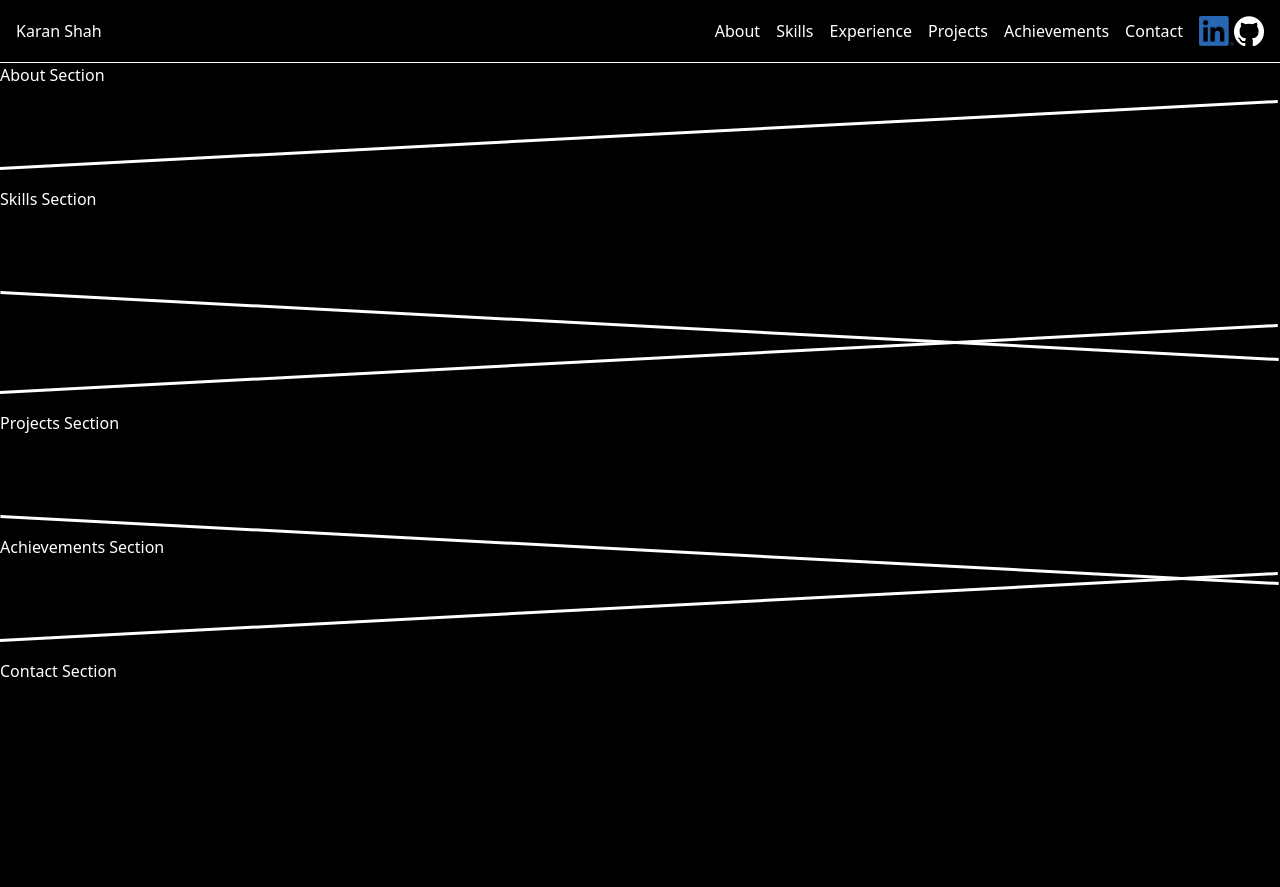
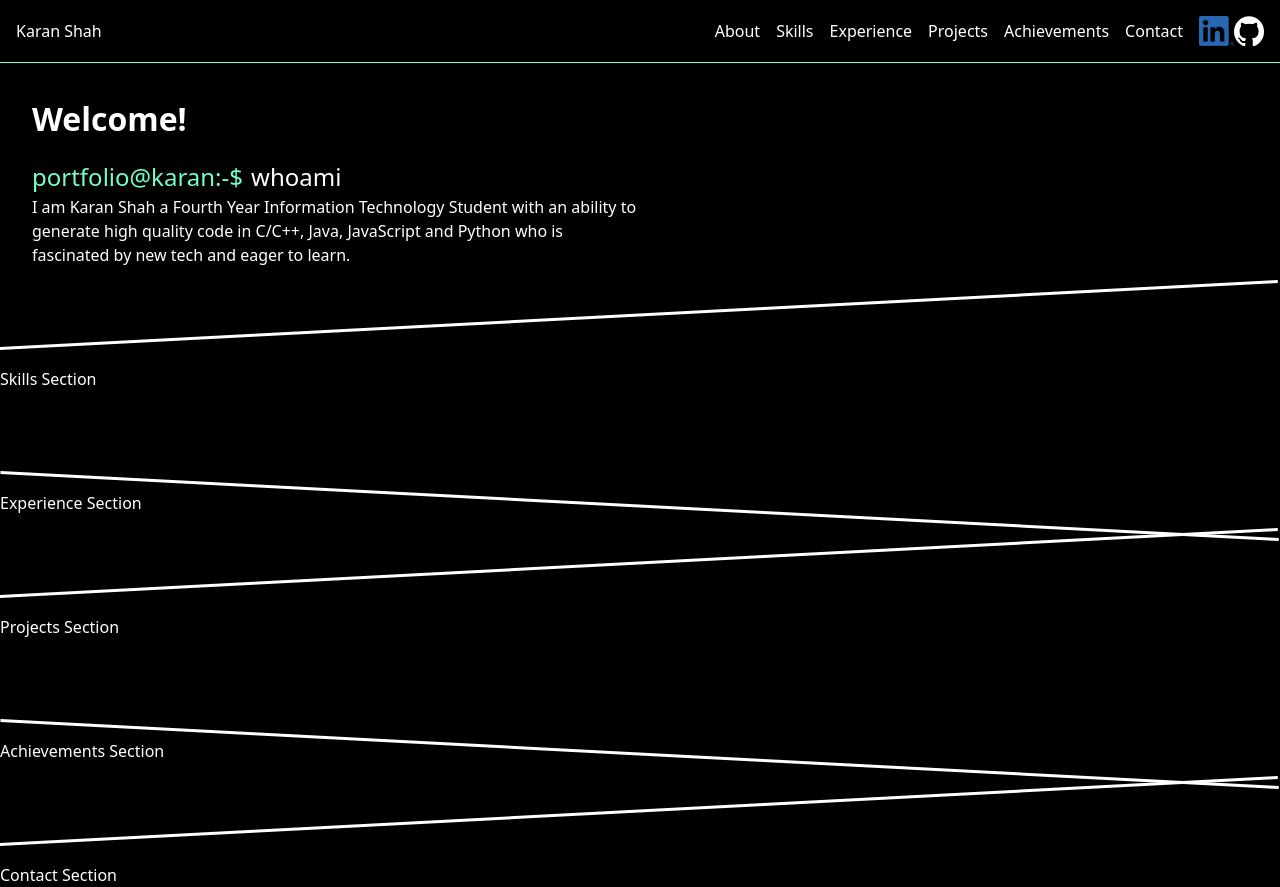
Before and after one commit to Karan-Shah-2513/portfolio-site, a Next.js app in the folder portfolio/: page / in a window 1280 px wide. Before the commit the page ends 800 px from the top, so only its background shows below. Built offline with nearby package versions, Linux system fonts and the light colour scheme.

Commit message:
Navbar and some About Content

```diff
--- a/portfolio/src/components/Command/Command.jsx
+++ b/portfolio/src/components/Command/Command.jsx
@@ -1,9 +1,10 @@
-import style from "./Command.module.scss";
-const Command = () => {
+import styles from "./Command.module.scss";
+const Command = (props) => {
   return (
-    <>
-      <div></div>
-    </>
+    <div className={styles.Command}>
+      <div className={styles.prompt}>portfolio@karan:-$ </div>
+      {props.command}
+    </div>
   );
 };
 
--- a/portfolio/src/components/Command/Command.module.scss
+++ b/portfolio/src/components/Command/Command.module.scss
@@ -0,0 +1,9 @@
+.Command {
+  display: flex;
+  font-size: 1.5rem;
+  gap: 0.5rem;
+}
+
+.prompt {
+  color: #72ffc9;
+}
--- a/portfolio/src/components/Navbar/Navbar.jsx
+++ b/portfolio/src/components/Navbar/Navbar.jsx
@@ -38,7 +38,6 @@
           </a>
         </div>
       </div>
-      <hr className={styles.hr}></hr>
     </>
   );
 };
--- a/portfolio/src/components/Navbar/Navbar.module.scss
+++ b/portfolio/src/components/Navbar/Navbar.module.scss
@@ -1,4 +1,4 @@
-.Navbar{
+.Navbar {
   display: flex;
   justify-content: flex-start;
   align-items: center;
@@ -6,25 +6,23 @@
   color: white;
   padding: 1rem;
   position: sticky;
+  top: 0;
+  border-bottom: 1px solid #72ffc9;
 }
 
-.social{
+.social {
   margin-left: 1rem;
   display: flex;
   justify-content: flex-end;
   align-items: center;
 }
-.menu{
+.menu {
   display: flex;
   flex: 1;
   justify-content: flex-end;
   align-items: center;
 }
-.menuItem{
+.menuItem {
   margin-left: 1rem;
   cursor: pointer;
 }
-
-.hr{
-    border-color: white;
-}
--- a/portfolio/src/components/Sections/About/About.jsx
+++ b/portfolio/src/components/Sections/About/About.jsx
@@ -1,7 +1,22 @@
+import styles from "./About.module.scss";
+import Command from "@/components/Command/Command";
+
 const About = () => {
   return (
-    <div>
-      <h1 id="about">About Section</h1>
+    <div className={styles.About}>
+      <div className={styles.welcome}>Welcome!</div>
+      <div className={styles.content}>
+        <Command command="whoami" />
+        <p>
+          I am <span>Karan Shah</span> a Fourth Year{" "}
+          <span>Information Technology</span> Student with an ability to
+          generate high quality code in <span>C/C++</span>, <span>Java</span>,{" "}
+          <span>JavaScript</span> and <span>Python</span> who is fascinated by
+          new tech and eager to learn.
+        </p>
+      </div>
+      <div className={styles.gif}></div>
+      {/* The Gif */}
     </div>
   );
 };
--- a/portfolio/src/components/Sections/About/About.module.scss
+++ b/portfolio/src/components/Sections/About/About.module.scss
@@ -0,0 +1,13 @@
+.About {
+  margin: 2rem;
+}
+
+.welcome {
+  font-size: 2rem;
+  font-weight: 600;
+  margin-bottom: 1rem;
+}
+
+.content {
+  width: 50%;
+}
--- a/portfolio/src/components/Sections/Experience/Experience.jsx
+++ b/portfolio/src/components/Sections/Experience/Experience.jsx
@@ -1,7 +1,7 @@
 const Experience = () => {
   return (
     <>
-      <h1 id="experience"></h1>
+      <h1 id="experience">Experience Section</h1>
     </>
   );
 };
```
Lines whose indentation alone changed are shown as unchanged.
